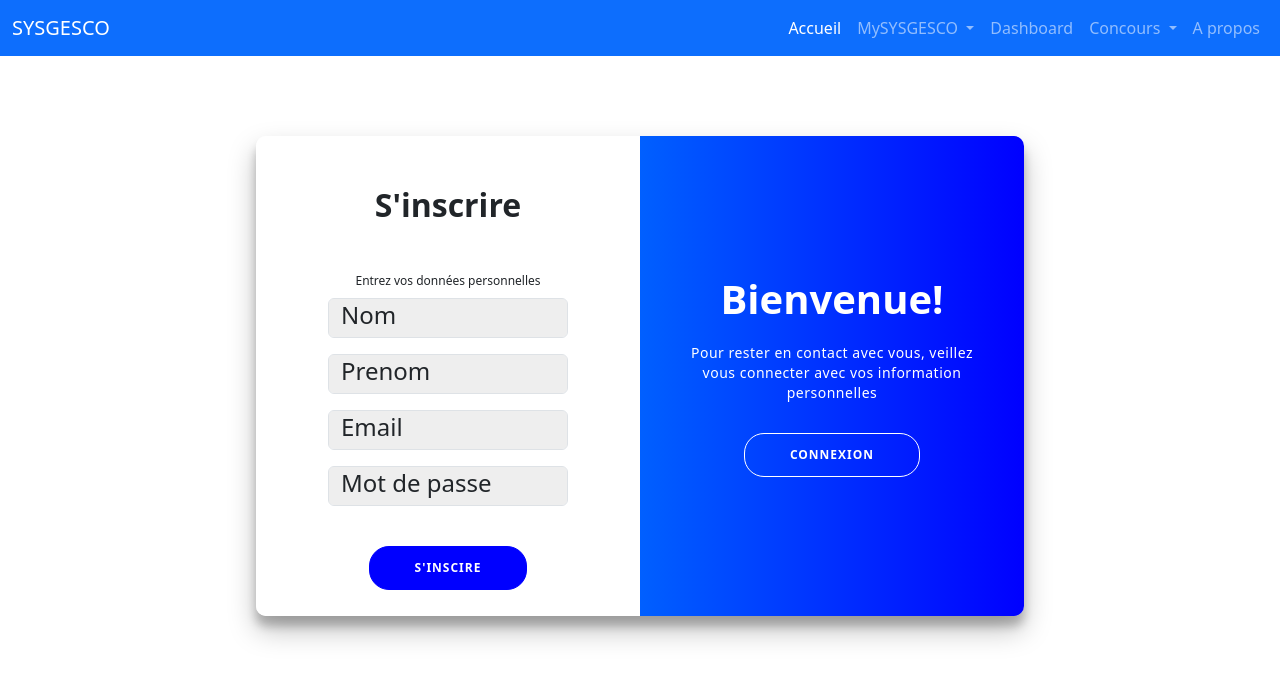
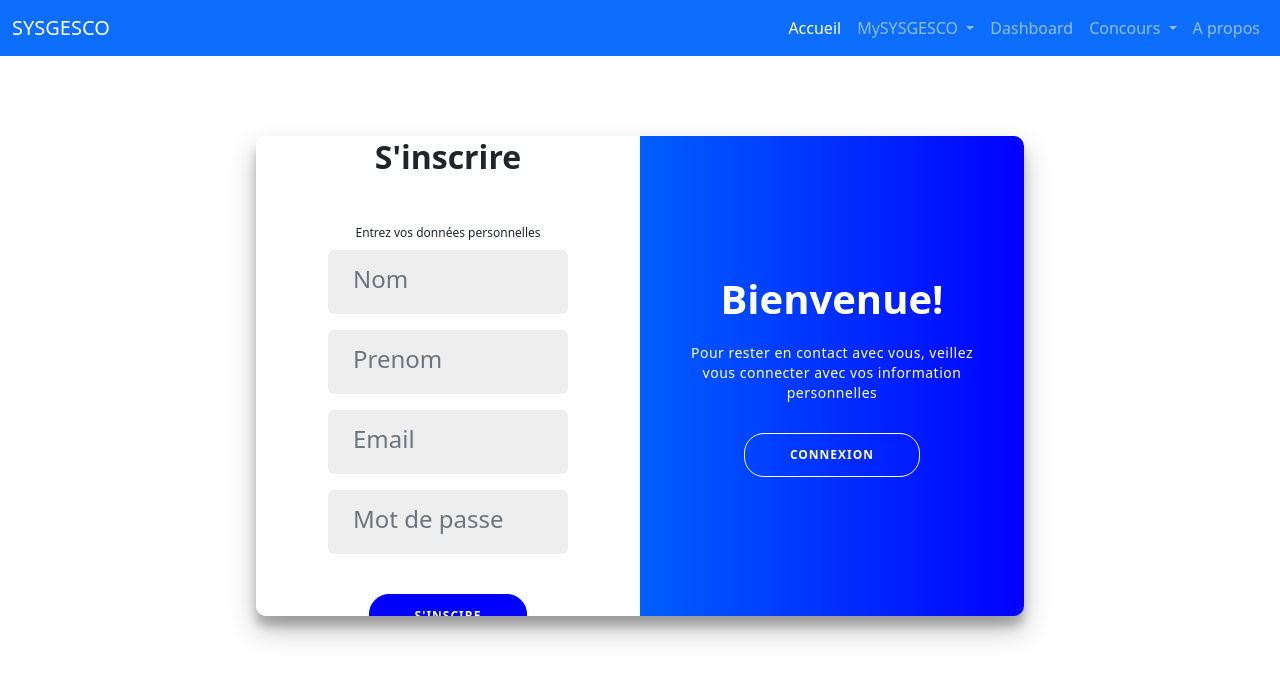
Before and after one commit to ange-lore/SYSGESCO_V1, an Angular app: page /registration in a window 1280 px wide. Shown: the top 680 px of the page. Built offline with nearby package versions, Linux system fonts and the light colour scheme.

Commit message:
Registraion

```diff
--- a/src/app/auth/registration/registration.component.css
+++ b/src/app/auth/registration/registration.component.css
@@ -1,5 +1,5 @@
 /* @import '-bootstrap/dist/css/bootstrap.min.css'; */
-@import '~bootstrap/dist/css/bootstrap.min.css';
+/*@import '~bootstrap/dist/css/bootstrap.min.css';*/
 
 * {
   box-sizing: border-box;
```
